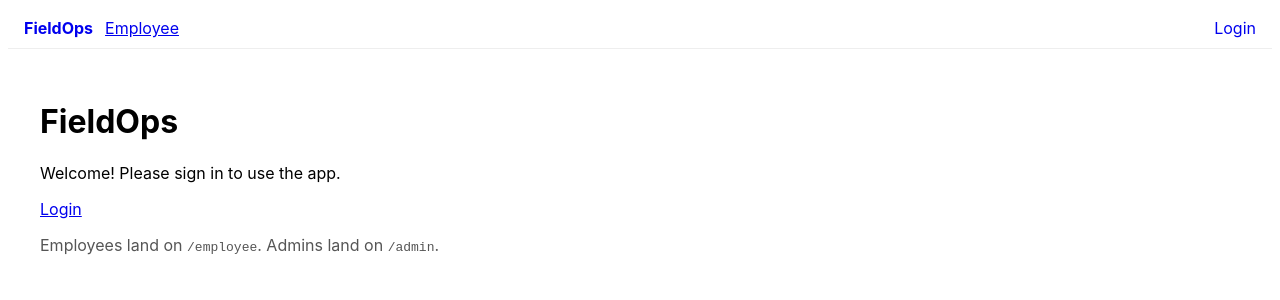
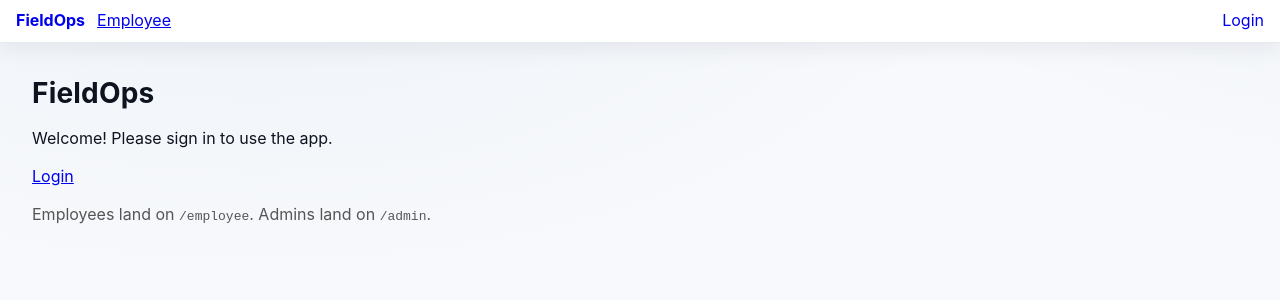
Before and after one commit to amitoj1996/fieldops-web, a Next.js app: page / in a window 1280 px wide. Shown: the top 300 px of the page. Built offline with nearby package versions, Linux system fonts and the light colour scheme; no server answers.

Commit message:
ui: add global modern skin and nav z-index fix

```diff
--- a/pages/_app.js
+++ b/pages/_app.js
@@ -1,4 +1,5 @@
 import { useEffect, useState } from "react";
+import "../styles/ui.css";
 
 function useAuth() {
   const [me, setMe] = useState(null);
--- /dev/null
+++ b/styles/ui.css
@@ -0,0 +1,127 @@
+/* -------------------------------------------------------
+   FieldOps “Polish Pack” — Modern skin for all pages
+--------------------------------------------------------*/
+
+/* ---------- Theme ---------- */
+:root{
+  --bg:#f7f9fc; --bg-weak:#eef2f7; --surface:#ffffff; --text:#0e1320;
+  --muted:#5b6473; --border:#e5eaf0; --ring:#2b7fff; --ring-soft:rgba(43,127,255,.18);
+  --shadow:0 8px 24px rgba(15,23,42,.06);
+  --radius:12px; --radius-sm:10px; --radius-lg:16px;
+  --brand:#2563eb; --brand-2:#60a5fa; --danger:#e11d48; --ok:#16a34a; --warn:#f59e0b;
+}
+@media (prefers-color-scheme: dark) {
+  :root{
+    --bg:#0b1220; --bg-weak:#0f172a; --surface:#111827; --text:#e5e7eb; --muted:#9ca3af; --border:#1f2937;
+    --ring:#60a5fa; --ring-soft:rgba(96,165,250,.22); --shadow:0 12px 28px rgba(0,0,0,.45);
+    --brand:#60a5fa; --brand-2:#93c5fd;
+  }
+}
+
+/* ---------- Base ---------- */
+*{ box-sizing:border-box }
+html,body,#__next{ height:100% }
+html{ -webkit-font-smoothing:antialiased; -moz-osx-font-smoothing:grayscale }
+body{
+  margin:0; color:var(--text);
+  background:
+    radial-gradient(1200px 600px at 20% -10%, var(--bg-weak), transparent 60%),
+    radial-gradient(1000px 600px at 110% -20%, var(--bg-weak), transparent 55%),
+    var(--bg);
+  font-family: Inter, ui-sans-serif, system-ui, -apple-system, Segoe UI, Roboto, Helvetica, Arial, "Apple Color Emoji", "Segoe UI Emoji";
+  line-height:1.35;
+}
+@media (prefers-reduced-motion:no-preference){ :root{ --ease:cubic-bezier(.2,.8,.2,1) } }
+
+main{ padding-bottom:40px }
+main h1,h2,h3{ letter-spacing:.2px }
+section{
+  background:var(--surface)!important; border:1px solid var(--border)!important;
+  border-radius:var(--radius)!important; box-shadow:var(--shadow);
+}
+
+/* Sticky bar polish (date filters + tabs) */
+main > div[style*="position: sticky"]{
+  backdrop-filter:saturate(1.2) blur(6px);
+  border:1px solid var(--border)!important;
+  box-shadow:0 6px 22px rgba(15,23,42,.06);
+}
+
+/* Keep top Nav ABOVE sticky content (overrides inline z-index) */
+nav[style*="position:sticky"], nav[style*="position: sticky"]{
+  z-index:1200 !important;
+  background:var(--surface)!important;
+  border-bottom:1px solid var(--border)!important;
+  box-shadow:0 8px 20px rgba(15,23,42,.06);
+}
+
+/* ---------- Buttons ---------- */
+button{
+  appearance:none; border:1px solid var(--border);
+  background:linear-gradient(180deg,#fff,#f7f8fb); color:var(--text);
+  border-radius:var(--radius-sm); padding:8px 12px; font-weight:600; letter-spacing:.2px;
+  transition:transform .08s var(--ease), box-shadow .12s var(--ease), background .12s var(--ease), border-color .12s var(--ease);
+  cursor:pointer;
+}
+button:hover{ transform:translateY(-1px); box-shadow:0 6px 16px rgba(2,6,23,.08); background:linear-gradient(180deg,#fff,#f0f3f8); border-color:#d5dbe5 }
+button:active{ transform:translateY(0); box-shadow:0 2px 8px rgba(2,6,23,.08) }
+button:disabled{ opacity:.6; cursor:not-allowed; transform:none; box-shadow:none }
+button[data-variant="primary"]{ background:linear-gradient(180deg,var(--brand),var(--brand-2)); color:#fff; border-color:transparent }
+button[data-variant="danger"]{  background:linear-gradient(180deg,var(--danger),#fb7185); color:#fff; border-color:transparent }
+
+/* ---------- Inputs / selects ---------- */
+input,select,textarea{
+  width:100%; border:1px solid var(--border)!important; background:var(--surface);
+  border-radius:10px!important; padding:9px 10px!important; color:var(--text); outline:none;
+  transition: box-shadow .12s var(--ease), border-color .12s var(--ease), background .12s var(--ease);
+}
+input::placeholder,textarea::placeholder{ color:#9aa3b2 }
+input:focus,select:focus,textarea:focus{ border-color:var(--ring)!important; box-shadow:0 0 0 4px var(--ring-soft) }
+input[type="date"],input[type="time"],select{ line-height:1.1; padding:8px 10px!important }
+
+/* ---------- Tables ---------- */
+table{ width:100%; border-collapse:collapse; border-spacing:0; font-size:14px }
+thead th{
+  position:sticky; top:0; z-index:1;
+  background:linear-gradient(180deg,var(--surface), color-mix(in oklab, var(--surface) 85%, #000 15%));
+  border-bottom:1px solid var(--border); padding:10px 8px!important;
+  text-transform:uppercase; letter-spacing:.4px; font-size:12px; color:var(--muted);
+}
+tbody td{ border-bottom:1px solid color-mix(in oklab, var(--border) 92%, #000 8%); padding:10px 8px!important }
+tbody tr:hover{ background:color-mix(in oklab, var(--surface) 88%, var(--bg-weak) 12%) }
+
+/* ---------- KPI cards (your stat tiles) ---------- */
+div[style*="padding: \"10px 12px\""][style*="border: \"1px solid #eee\""]{
+  border:1px solid var(--border)!important; border-radius:12px!important;
+  background:linear-gradient(180deg,var(--surface),color-mix(in oklab, var(--surface) 92%, #000 8%))!important;
+  box-shadow:var(--shadow);
+  transition:transform .12s var(--ease), box-shadow .12s var(--ease), background .12s var(--ease);
+}
+div[style*="padding: \"10px 12px\""][style*="border: \"1px solid #eee\""]:hover{
+  transform:translateY(-2px); box-shadow:0 10px 28px rgba(2,6,23,.10);
+}
+
+/* ---------- Status tags ---------- */
+span[style*="padding: \"2px 6px\""]{ border:1px solid rgba(0,0,0,.05); font-weight:600 }
+
+/* ---------- Modals ---------- */
+div[style*="position: fixed"][style*="inset: 0"][style*="rgba(0,0,0,0.35)"]{ backdrop-filter:blur(6px) saturate(1.1) }
+div[style*="maxHeight: \"90vh\""][style*="overflow: \"auto\""]{
+  border-radius:var(--radius-lg)!important; box-shadow:0 24px 64px rgba(2,6,23,.30); border:1px solid var(--border)!important;
+}
+
+/* ---------- Tooltips ---------- */
+div[style*="position: \"absolute\""][style*=\"pointerEvents: \\\"none\\\"\"]{ border-radius:10px!important }
+
+/* ---------- Scrollbars ---------- */
+*::-webkit-scrollbar{ height:10px; width:10px }
+*::-webkit-scrollbar-thumb{
+  background:color-mix(in oklab, var(--text) 10%, transparent);
+  border-radius:10px; border:3px solid transparent; background-clip:padding-box;
+}
+
+/* ---------- Small niceties ---------- */
+label{ font-size:12px; color:var(--muted); display:inline-block }
+label > input, label > select, label > textarea{ margin-top:6px }
+h1{ font-size:28px; margin:0 0 8px } h2{ font-size:20px; margin:0 0 10px } h3{ font-size:16px; margin:8px 0 }
+.small,.help,[style*="fontSize: 12px"][style*="color: \"#666\""]{ color:var(--muted)!important }
```
